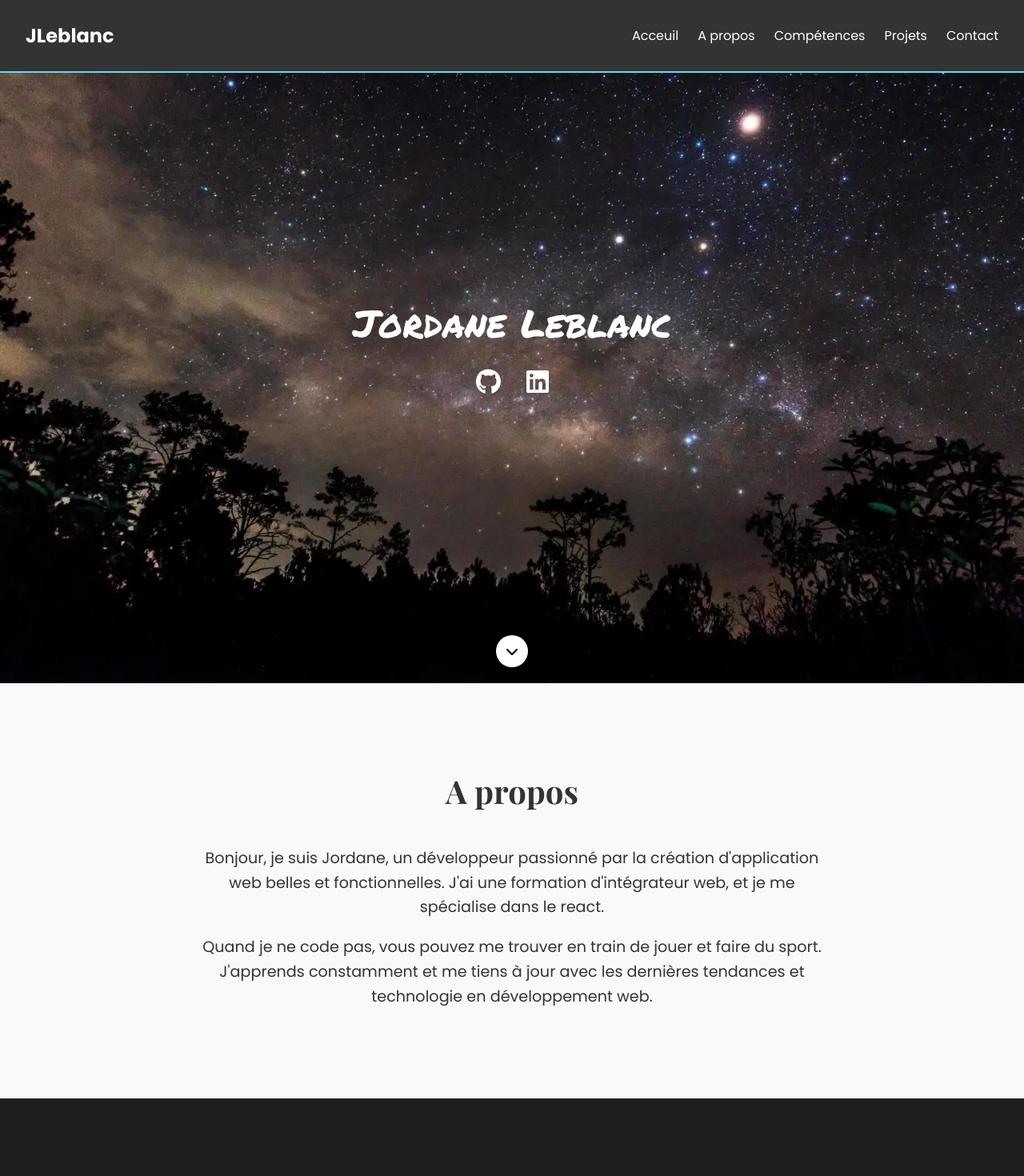
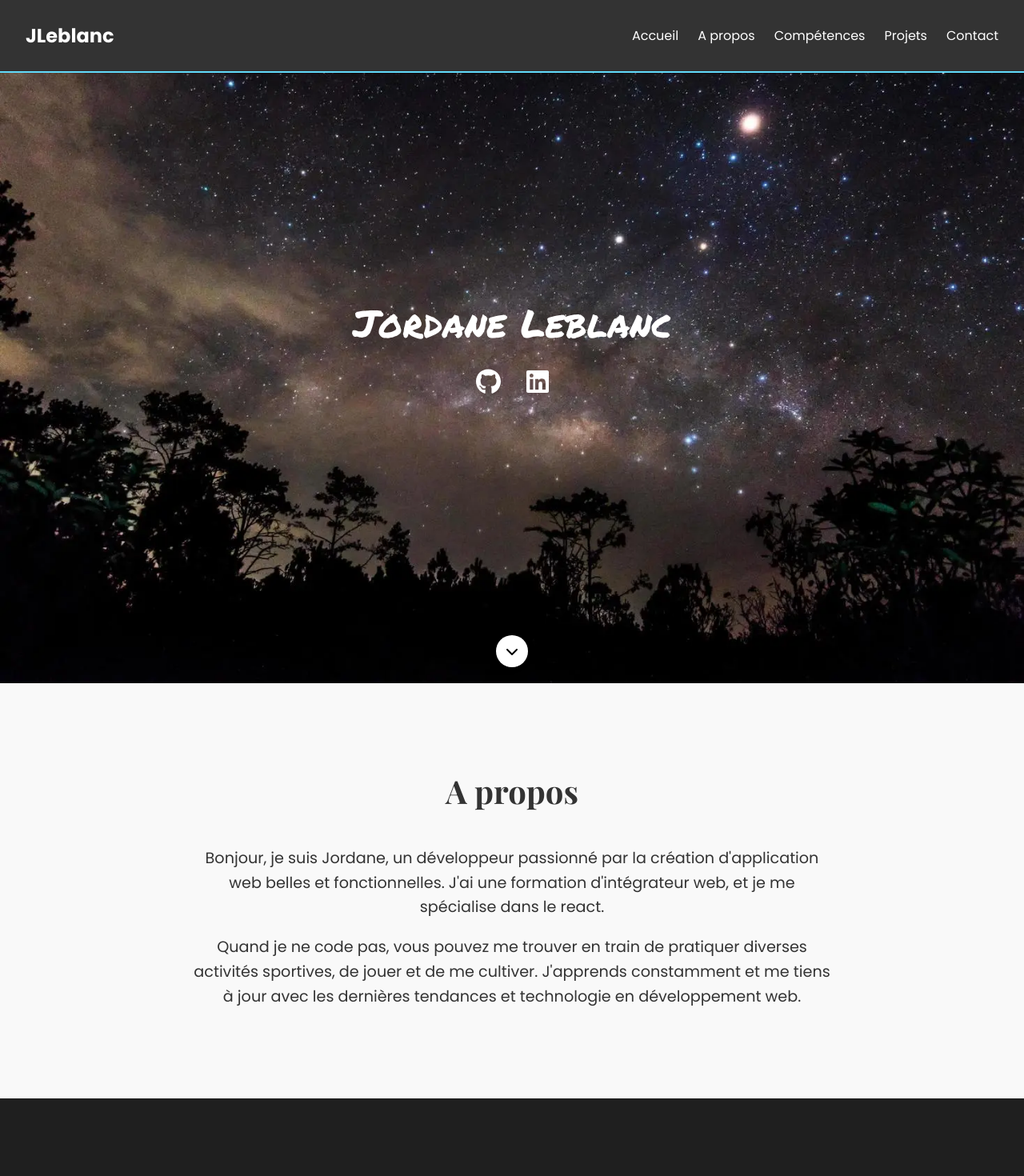
Before and after one commit to Nyxy94/Portfolio, a React (Vite) app: page / in a window 1280 px wide. Shown: the top 1470 px of the page at 80% size. Built offline with nearby package versions, Linux system fonts and the light colour scheme; a web font is replaced by a local one.

Commit message:
Mise à jour du formulaire de contact

```diff
--- a/src/Data/projectsData.json
+++ b/src/Data/projectsData.json
@@ -2,7 +2,7 @@
   {
     "image": "/kasa.webp",
     "title": "KASA",
-    "description": "Premier projet React, démarré rapidement avec Vite comme bundle. J'ai intégré les conceptions depuis une maquette Figma, composants réutilisables avec des props",
+    "description": "Premier projet React, démarré rapidement avec Vite comme bundle. J'ai intégré les conceptions depuis une maquette Figma, composants réutilisables avec des props.",
     "technologies": [
       { "name": "React", "icon": "react.svg" },
       { "name": "SEO", "icon": "seo.svg" },
@@ -31,7 +31,7 @@
   {
     "image": "/sophie.webp",
     "title": "Sophie Bluel",
-    "description": "Le projet Javascript de la formation que j'ai le plus apprécié impliquait l'intégration à partir de maquettes figma, des appels à l'API pour la connexion de l'utilisateur, ainsi que la création d'un espace admin où l'administrateur pouvait ajouter ou supprimer un projet.",
+    "description": "Le projet Javascript de la formation que j'ai le plus apprécié impliquait l'intégration à partir de maquettes Figma, des appels à l'API pour la connexion de l'utilisateur, ainsi que la création d'un espace admin où l'administrateur pouvait ajouter ou supprimer un projet.",
     "technologies": [
       { "name": "JavaScript", "icon": "js.svg" },
       { "name": "Swagger", "icon": "swagger.svg" },
--- a/src/components/AboutMe/AboutMe.jsx
+++ b/src/components/AboutMe/AboutMe.jsx
@@ -9,7 +9,7 @@ const AboutMe = () => {
         <h2>A propos</h2>
         <div className="about-me-text">
           <p>Bonjour, je suis Jordane, un développeur passionné par la création d'application web belles et fonctionnelles. J'ai une formation d'intégrateur web, et je me spécialise dans le react.</p>
-          <p>Quand je ne code pas, vous pouvez me trouver en train de jouer et faire du sport. J'apprends constamment et me tiens à jour avec les dernières tendances et technologie en développement web.</p>
+          <p>Quand je ne code pas, vous pouvez me trouver en train de pratiquer diverses activités sportives, de jouer et de me cultiver. J'apprends constamment et me tiens à jour avec les dernières tendances et technologie en développement web.</p>
         </div>
         {/* <div className="about-me-photo">
           <img src="[Your Photo URL]" alt="Your Name" />
--- a/src/components/Contact/Contact.jsx
+++ b/src/components/Contact/Contact.jsx
@@ -5,7 +5,8 @@ const Contact = () => {
   return (
     <section id="contact" className="contact ">
       <h2>Contact</h2>
-      <form className="contact-form" netlify>
+      <form className="contact-form" method="post" data-netlify="true">
+        <input type="hidden" name="form-name" value="contact" />
         <div className="form-group">
           <label htmlFor="name">Nom</label>
           <input type="text" id="name" name="name" placeholder="Your name" required />
--- a/src/components/Navbar/Navbar.jsx
+++ b/src/components/Navbar/Navbar.jsx
@@ -27,7 +27,7 @@ const Navbar = () => {
       <ul className={`navbar-links ${isMenuOpen ? 'active' : ''}`}>
         <li>
           <Link to="home" smooth={true} duration={500} onClick={closeMenu}>
-            Acceuil
+            Accueil
           </Link>
         </li>
         <li>
```
